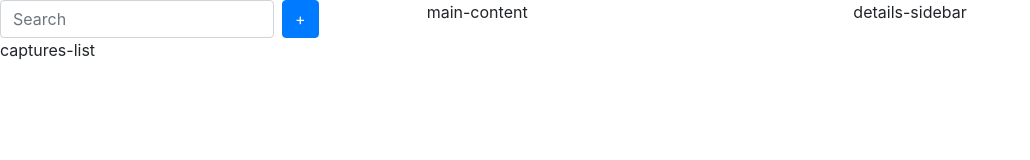
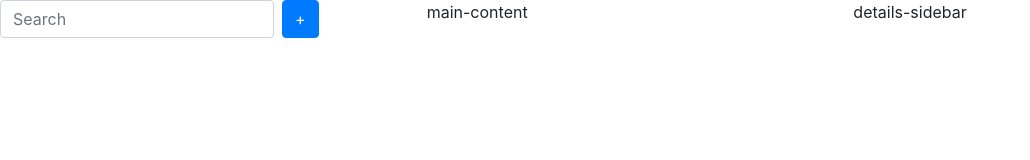
Before and after one commit to vedrxn/buildmon, a React app: page / in a window 1280 px wide. Shown: the top 160 px of the page, without its empty margins (0-1030 px from the left). Built offline with nearby package versions, Linux system fonts and the light colour scheme.

Commit message:
Add captures list shell to sidebar

```diff
--- /dev/null
+++ b/src/frontend/dashboard/sidebar/CapturesList.tsx
@@ -0,0 +1,14 @@
+import React from 'react'
+import CapturesListItem from './CapturesListItem'
+
+interface Props {
+  captures: any[]
+}
+
+export default (props: Props) => (
+  <ul className="list-unstyled">
+    {props.captures.map(capture => (
+      <CapturesListItem capture={capture} key={capture.id} />
+    ))}
+  </ul>
+)
--- /dev/null
+++ b/src/frontend/dashboard/sidebar/CapturesListItem.tsx
@@ -0,0 +1,11 @@
+import React from 'react'
+
+interface Props {
+  capture: any
+}
+
+export default (props: Props) => (
+  <li>
+    <div>{props.capture.id}</div>
+  </li>
+)
--- a/src/frontend/dashboard/sidebar/Sidebar.tsx
+++ b/src/frontend/dashboard/sidebar/Sidebar.tsx
@@ -1,4 +1,5 @@
 import React, { useState } from 'react'
+import CapturesList from './CapturesList'
 import SidebarControls from './SidebarControls'
 
 export default () => {
@@ -10,7 +11,7 @@ export default () => {
         onQueryChange={event => setQuery(event.currentTarget.value)}
         query={query}
       />
-      <ul className="list-unstyled">captures-list</ul>
+      <CapturesList captures={[]} />
     </div>
   )
 }
```
